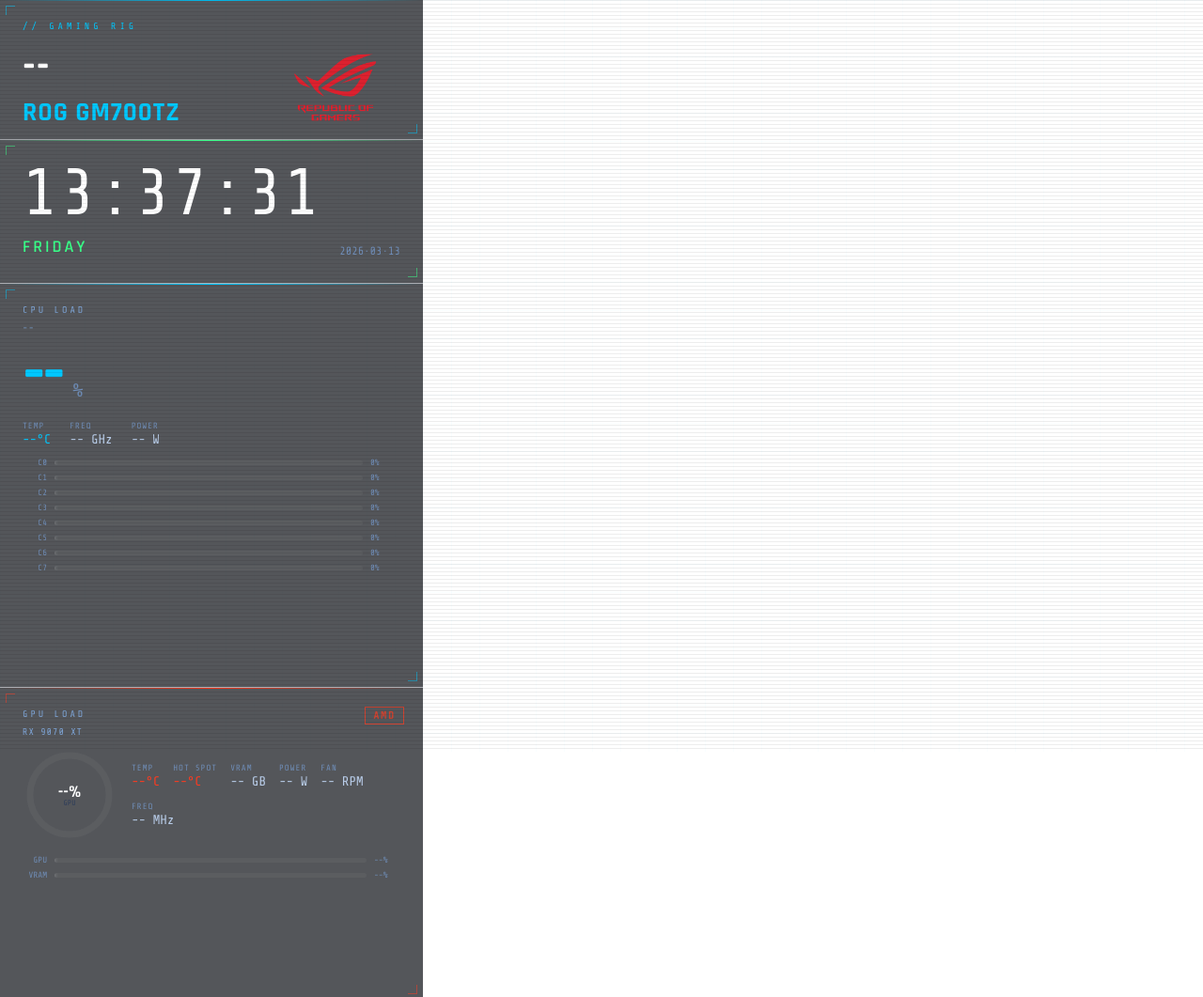
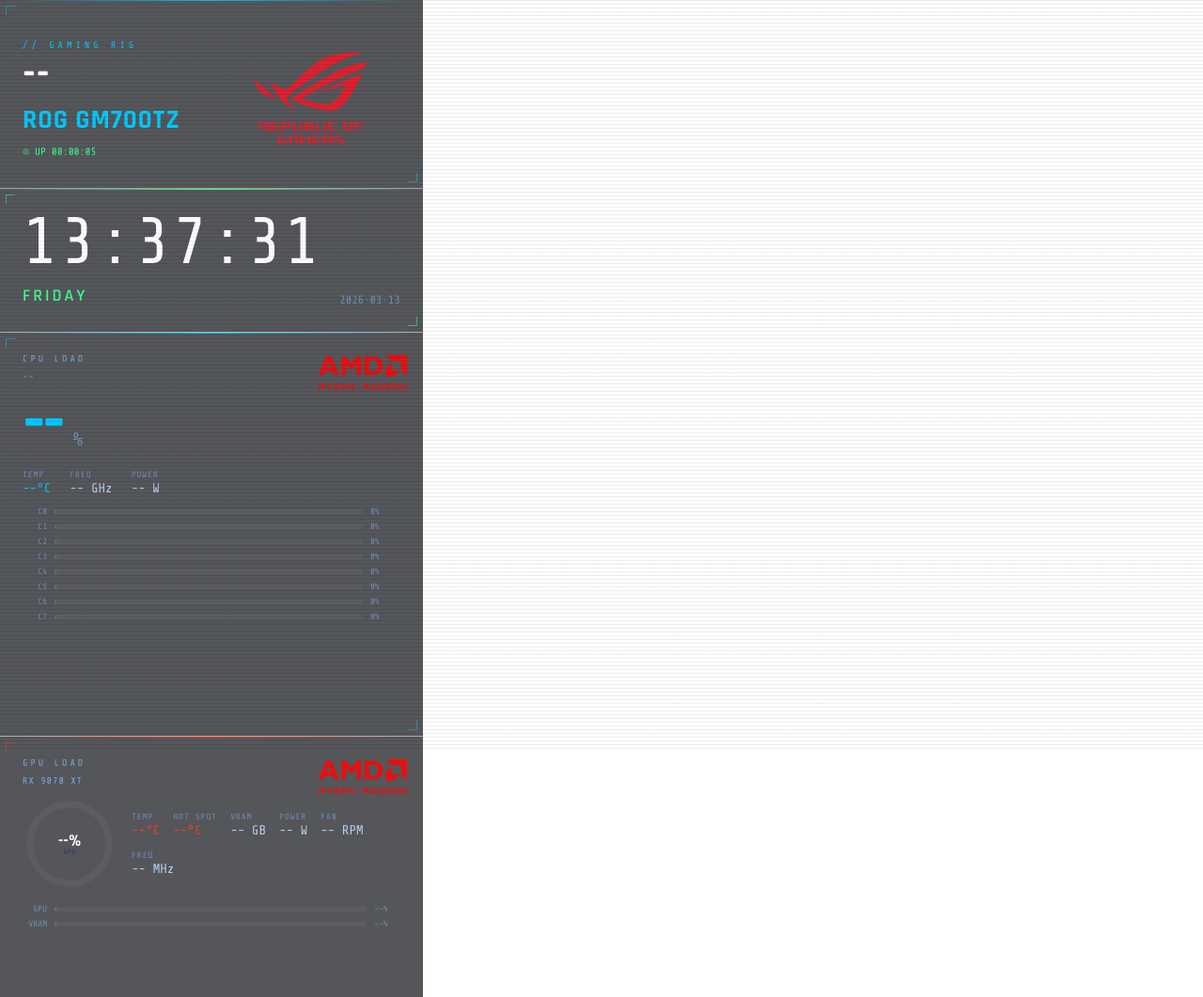
Before and after one commit to dvalfrid/rigstats, an Electron app: page src/index.html in a window 1280 px wide. Shown: the top 1061 px of the page at 94% size. Drawn offline with nearby package versions, Linux system fonts and the light colour scheme; no server answers.

Commit message:
Addes AMD icons

```diff
--- a/src/index.html
+++ b/src/index.html
@@ -65,11 +65,11 @@ body::after {
 .br{bottom:6px;right:6px;border-bottom:1px solid var(--c,var(--accent));border-right:1px solid var(--c,var(--accent));}
 
 /* HEADER */
-.panel-header{height:148px;--c:var(--accent);}
-.rig-label{font-family:var(--mono);font-size:10px;color:var(--accent);letter-spacing:4px;text-transform:uppercase;}
-.rig-header-row{display:flex;align-items:center;justify-content:space-between;}
+.panel-header{height:200px;--c:var(--accent);}
+.rig-label{font-family:var(--mono);font-size:10px;color:var(--accent);letter-spacing:4px;text-transform:uppercase;margin-bottom:2px;}
+.rig-header-row{display:flex;align-items:center;justify-content:space-between;gap:8px;}
 .rig-name{font-size:44px;font-weight:700;letter-spacing:1px;color:#fff;line-height:1;margin:4px 0;}
-.rig-logo{height:120px;width:auto;object-fit:contain;opacity:0.85;flex-shrink:0;}
+.rig-logo{height:165px;width:auto;object-fit:contain;opacity:0.85;flex-shrink:0;}
 .rig-sub{font-family:var(--mono);font-size:10px;color:#6f8db7;line-height:1.9;}
 .dot{width:7px;height:7px;border-radius:50%;background:var(--grn);display:inline-block;margin-right:6px;animation:blink 2s ease-in-out infinite;box-shadow:0 0 6px var(--grn);}
 @keyframes blink{0%,100%{opacity:1;}50%{opacity:.3;box-shadow:none;}}
@@ -104,6 +104,7 @@ canvas.spark{width:100%;height:48px;display:block;margin-top:12px;}
 
 /* CPU */
 .panel-cpu{--c:var(--accent);height:429px;}
+.amd-badge-cpu{position:absolute;top:16px;right:16px;width:96px;height:auto;object-fit:contain;opacity:.9;pointer-events:none;}
 .panel-cpu #cpuCores{
   max-height:150px;
   overflow-y:auto;
@@ -117,7 +118,7 @@ canvas.spark{width:100%;height:48px;display:block;margin-top:12px;}
 
 /* GPU */
 .panel-gpu{--c:var(--amd);height:332px;margin-bottom:0 !important;}
-.amd-badge{position:absolute;top:20px;right:20px;font-family:var(--mono);font-size:11px;font-weight:700;letter-spacing:2px;color:var(--amd);border:1px solid var(--amd);padding:2px 8px;opacity:.7;}
+.amd-badge{position:absolute;top:16px;right:16px;width:96px;height:auto;object-fit:contain;opacity:.9;pointer-events:none;}
 .ring-wrap{display:flex;align-items:center;gap:16px;margin-top:12px;}
 .ring-svg{width:100px;height:100px;flex-shrink:0;}
 .ring-bg{fill:none;stroke:rgba(255,255,255,.04);stroke-width:7;}
@@ -152,13 +153,14 @@ canvas.spark{width:100%;height:48px;display:block;margin-top:12px;}
   <!-- HEADER -->
   <div class="panel panel-header">
     <div class="tl"></div><div class="br"></div>
-    <div class="rig-label">// GAMING RIG</div>
     <div class="rig-header-row">
-      <div class="rig-name"><span id="rigName">--</span><br><span id="modelName" style="color:var(--accent);font-size:28px;">ROG GM700TZ</span></div>
+      <div>
+        <div class="rig-label">// GAMING RIG</div>
+        <div class="rig-name"><span id="rigName">--</span><br><span id="modelName" style="color:var(--accent);font-size:28px;">ROG GM700TZ</span></div>
+        <div class="uptime"><span class="dot"></span><span id="uptime">UP 00:00:00</span></div>
+      </div>
       <img class="rig-logo" src="../assets/ROG logo_red.png" alt="ROG">
     </div>
-    <div class="rig-sub">GPU · RX 9070 XT · 16 GB<br>RAM · DDR5</div>
-    <div class="uptime"><span class="dot"></span><span id="uptime">UP 00:00:00</span></div>
   </div>
 
   <!-- CLOCK -->
@@ -174,6 +176,7 @@ canvas.spark{width:100%;height:48px;display:block;margin-top:12px;}
   <!-- CPU -->
   <div class="panel panel-cpu">
     <div class="tl"></div><div class="br"></div>
+    <img class="amd-badge-cpu" src="../assets/AMD-Radeon-Ryzen-Symbol.png" alt="AMD Radeon Ryzen">
     <div class="stat-label">CPU LOAD</div>
     <div style="font-family:var(--mono);font-size:10px;color:#7fa6d8;letter-spacing:1px;margin-bottom:6px;" id="cpuModel">--</div>
     <div><span class="big-num" id="cpuLoad">--</span><span class="big-unit"> %</span></div>
@@ -189,7 +192,7 @@ canvas.spark{width:100%;height:48px;display:block;margin-top:12px;}
   <!-- GPU -->
   <div class="panel panel-gpu">
     <div class="tl"></div><div class="br"></div>
-    <div class="amd-badge">AMD</div>
+    <img class="amd-badge" src="../assets/AMD-Radeon-Ryzen-Symbol.png" alt="AMD Radeon Ryzen">
     <div class="stat-label">GPU LOAD</div>
     <div style="font-family:var(--mono);font-size:10px;color:#7fa6d8;letter-spacing:1px;margin-bottom:6px;" id="gpuModel">RX 9070 XT</div>
     <div class="ring-wrap">
```
Also changed, not shown: assets/AMD-Radeon-Ryzen-Symbol.png (added).
